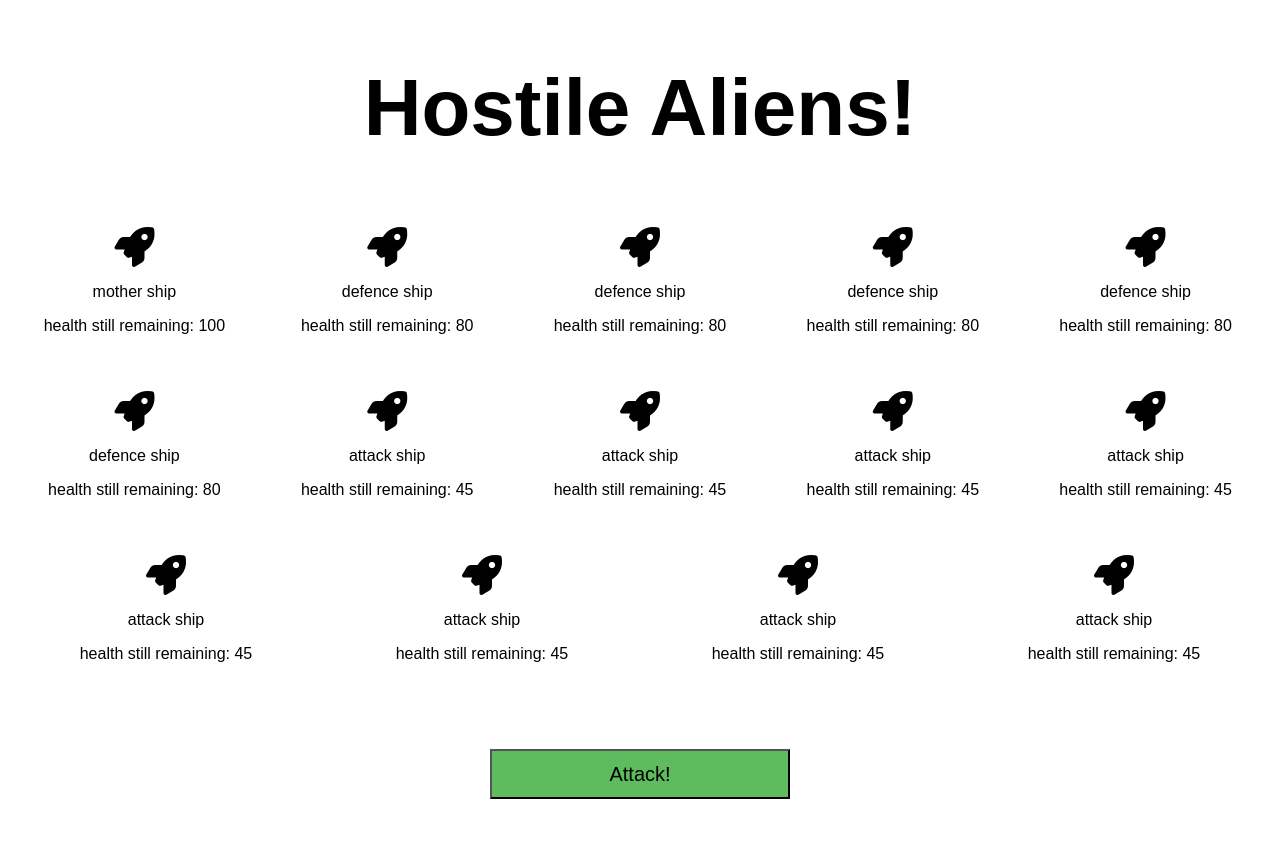
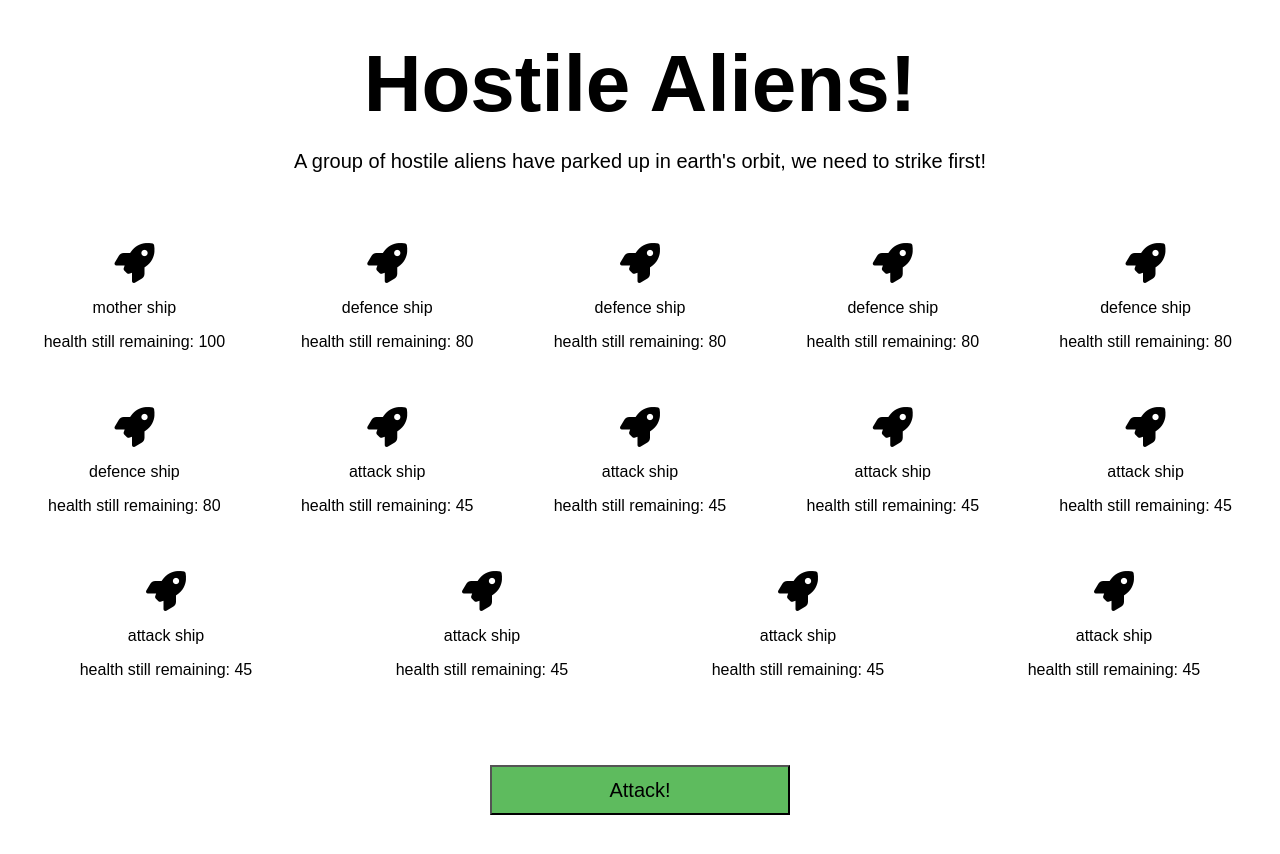
Before and after one commit to Wilmot-dev/hostile-aliens, a plain HTML site: page index.html in a window 1280 px wide. Drawn offline with Linux system fonts and the light colour scheme.

Commit message:
finishing touches

```diff
--- a/index.html
+++ b/index.html
@@ -4,7 +4,7 @@
   <meta charset="UTF-8">
   <meta http-equiv="X-UA-Compatible" content="IE=edge">
   <meta name="viewport" content="width=device-width, initial-scale=1.0">
-  <title>Document</title>
+  <title>Hostile aliens</title>
   <script src="https://kit.fontawesome.com/822e3a2b1d.js" crossorigin="anonymous"></script>
   <style>
     * {
@@ -19,6 +19,14 @@
     h1 {
       font-size: 80px;
       text-align: center;
+      margin-bottom: 20px;
+      margin-top: 30px;
+    }
+    .intro {
+      font-size: 20px;
+      padding: 0px;
+      margin: 0px;
+      margin-bottom: 50px;
     }
     .aliens {
       display: flex;
@@ -48,6 +56,7 @@
 </head>
 <body>
   <h1>Hostile Aliens!</h1>
+  <p class="intro">A group of hostile aliens have parked up in earth's orbit, we need to strike first!</p>
   <div class="aliens"></div>
   <button id="attack">Attack!</button>
   <script>
```
